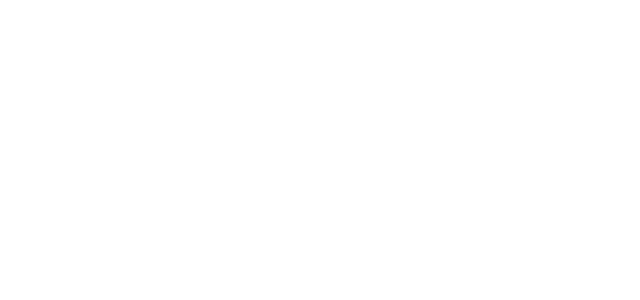
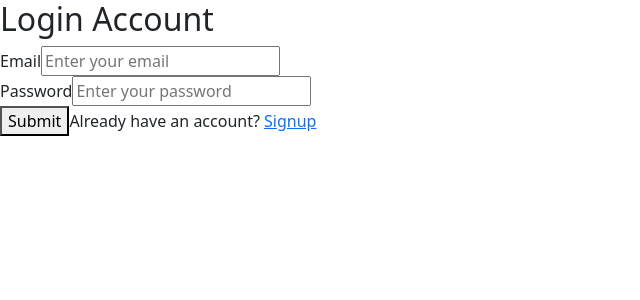
Before and after one commit to Andreyhuey/oranghis, a React (Create React App) app in the folder frontend/: page /login in a window 1280 px wide. Shown: the top 300 px of the page, without its empty margins (0-640 px from the left). Built offline with nearby package versions, Linux system fonts and the light colour scheme.

Commit message:
add: login code component completed

```diff
--- a/frontend/src/pages/Login.jsx
+++ b/frontend/src/pages/Login.jsx
@@ -1,9 +1,88 @@
-import React from "react";
+import React, { useState } from "react";
+import { Link, useNavigate } from "react-router-dom";
+import axios from "axios";
+import { ToastContainer, toast } from "react-toastify";
 
 const Login = () => {
+  const navigate = useNavigate();
+  const [inputValue, setInputValue] = useState({
+    email: "",
+    password: "",
+  });
+
+  const { email, password } = inputValue;
+
+  const handleOnChange = (e) => {
+    const { name, value } = e.target;
+    setInputValue({
+      ...inputValue,
+      [name]: value,
+    });
+  };
+
+  const handleError = (err) =>
+    toast.error(err, {
+      position: "bottom-left",
+    });
+
+  const handleSuccess = (msg) =>
+    toast.success(msg, {
+      position: "bottom-right",
+    });
+
+  const handleSubmit = async (e) => {
+    e.preventDefault();
+    try {
+      const { data } = await axios.post(
+        `${process.env.LOGINLINK}`,
+        { ...inputValue },
+        { withCredentials: true }
+      );
+      console.log(data);
+      const { success, message } = data;
+      if (success) {
+        handleSuccess(message);
+        setTimeout(() => {
+          navigate("/");
+        }, 1000);
+      } else {
+        handleError(message);
+      }
+    } catch (error) {
+      console.log(error);
+    }
+  };
+
   return (
-    <div>
-      <></>
+    <div className="form_container">
+      <h2>Login Account</h2>
+      <form onSubmit={handleSubmit}>
+        <div>
+          <label htmlFor="email">Email</label>
+          <input
+            type="email"
+            name="email"
+            value={email}
+            placeholder="Enter your email"
+            onChange={handleOnChange}
+          />
+        </div>
+        <div>
+          <label htmlFor="password">Password</label>
+          <input
+            type="password"
+            name="password"
+            value={password}
+            placeholder="Enter your password"
+            onChange={handleOnChange}
+          />
+        </div>
+        <button type="submit">Submit</button>
+        <span>
+          Already have an account? <Link to={"/signup"}>Signup</Link>
+        </span>
+      </form>
+      <ToastContainer />
     </div>
   );
 };
```
